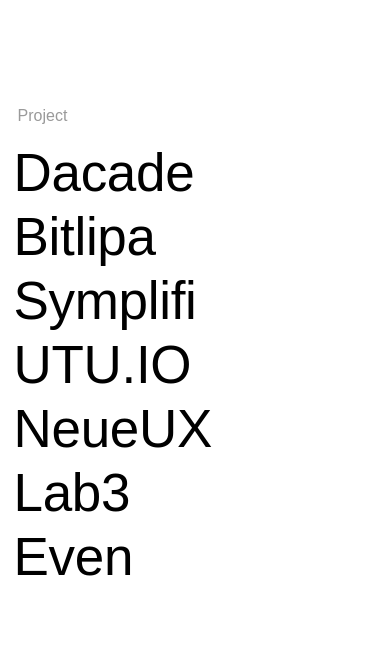
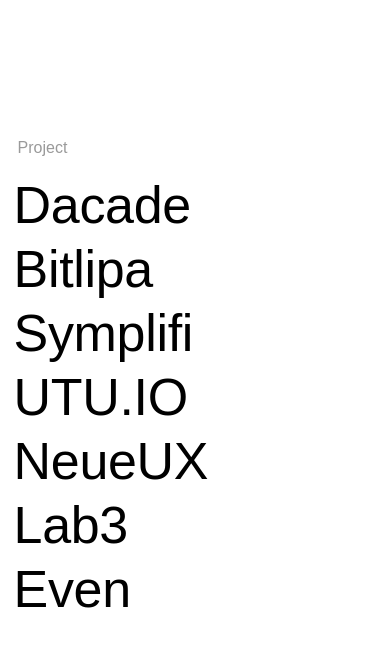
Before and after one commit to TheGymRwanda/unit8-maroon, a Next.js app: page / in a window 390 px wide. Shown: the top 646 px of the page. Built offline with nearby package versions, Linux system fonts and the light colour scheme.

Commit message:
Feat: Add images to the mobile breakpoints

```diff
--- a/components/section/Project.jsx
+++ b/components/section/Project.jsx
@@ -1,27 +1,36 @@
 import Link from "../ui/Link"
 import Svg from "../ui/Svg"
+import React,{ useState } from "react";
+
+
 export default function Project() {
   const projects = ["Dacade", "Bitlipa", "Symplifi", "UTU.IO", "NeueUX", "Lab3", "Even"];
 
   return (
-    <section className="flex justify-center  mt-26">
+    <section className="flex justify-center mt-34">
       <div className="w-11.5/12 flex justify-between">
-        <ul className="w-[237px] font-Neufile">
-          <h3 className="mb-[11px] text-dark-grey">Project</h3>
+        <ul className="desktop:w-59.25 font-Neufile">
+          <h3 className="mb-2.75 text-dark-grey">Project</h3>
           {
-            projects.map((item, index) => <li className="mb-0.5 desktop:h-18 -ml-2 tracking-spacing-xl leading-18 flex flex-col justify-center" key={index}>
+            projects.map((item, index) => <li className="group mb-0.5 desktop:h-18 -ml-2 tracking-spacing-xl leading-18 flex flex-col justify-center" key={index}>
               <Link
+                onClick={() => SetMobileImage('flex')}
                 style={"desktop:gap-0.75 gap-0.5 desktop:pt-auto pt-5 border-b-2 border-white hover:border-b-2 hover:border-black -pl-2 ml-2 pb-3"}
                 text={item}
-                textStyle={"ipad-pro:text-[4rem] mobile:text-[3.313rem] -ml-1"}
+                textStyle={"ipad-pro:text-heading-one mobile:text-13 -ml-1"}
                 arrow={<Svg />}
                 imageWrapperStyle="absolute hidden desktop:group-hover:block -top-3.5"
               />
+              <div className={`hidden group-hover:flex flex-col justify-center desktop:group-hover:hidden desktop:hidden mb-21.657 mt-5.157`}>
+                <img src="/assets/images/project-sample.png" alt="mobile  image" />
+                <p className="text-xl font-Neufile mt-1.5">P2P learning platform </p>
+              </div>
             </li>)
           }
         </ul>
         <div className="desktop:flex flex-col justify-center hidden">
           <img className="w-202.75 h-111" src="/assets/images/project-sample.png" alt="sample image" />
+          <p className="text-2xl font-Neufile mt-1.5">Peer-to-Peer learning platform</p>
         </div>
 
       </div>
--- a/tailwind.config.js
+++ b/tailwind.config.js
@@ -8,7 +8,7 @@ module.exports = {
     extend: {
       screens: {
         'mobile':'360px',
-        'ipad-pro':'774px',
+        'ipad-pro':'768px',
 
         'ipad': '390px',
         // => @media (min-width: 390px) { ... }
@@ -21,6 +21,10 @@ module.exports = {
 
       },
       margin: {
+        '2.75': '0.688rem',     //11px
+        '5.157': '1.289rem',    //20.63px
+        '21.657': '5.414rem',   //86.63px
+        '34': '8.5rem',
         '26': '6.5rem',
       },
       colors:{
@@ -55,6 +59,9 @@ module.exports = {
         '0.75': '0.188rem', //3px
       },
       width:{
+        '59.25': '14.813rem',     //237px
+        '87.5': '21.875rem',      //350px
+        '47.75': '11.938rem',     //191px
         '111': '27.75rem',        //444px
         '202.75': '50.688rem',    //811px
         '2.715': '0.679rem',      //10.86px
```
